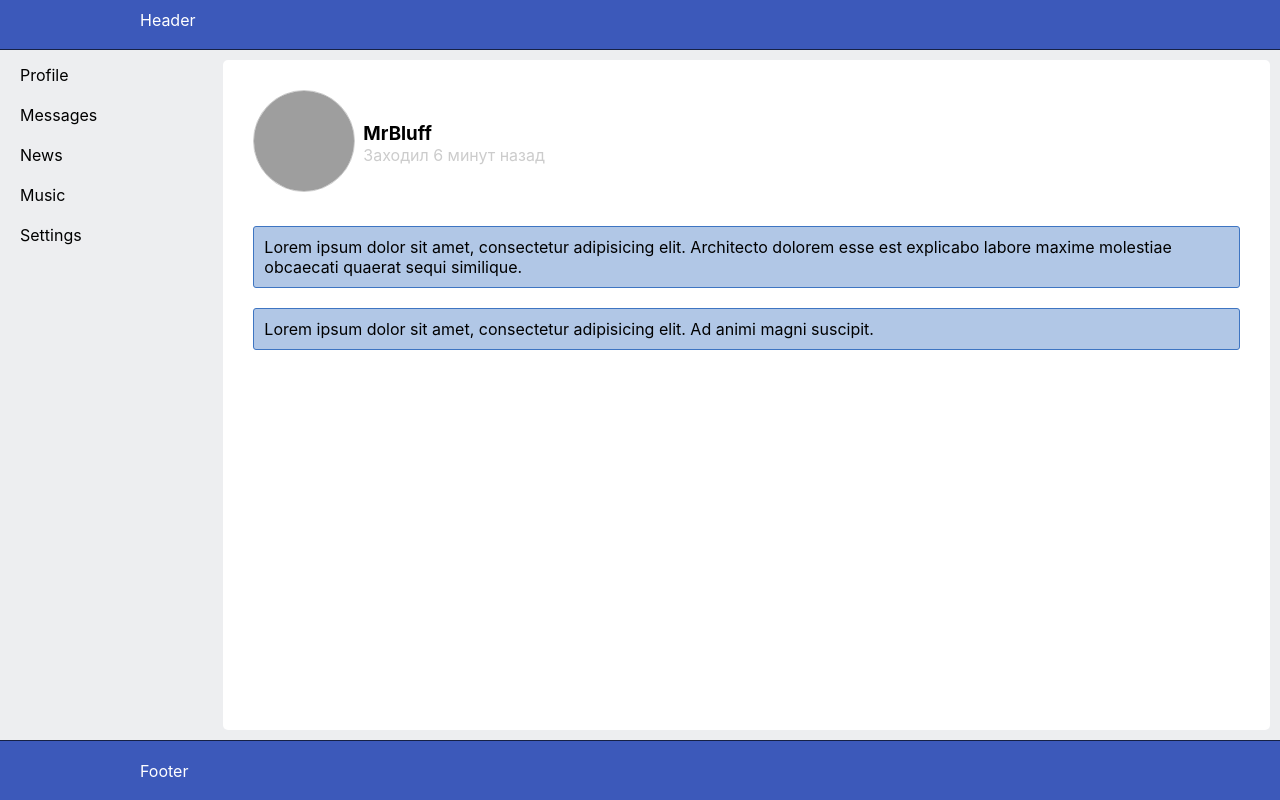
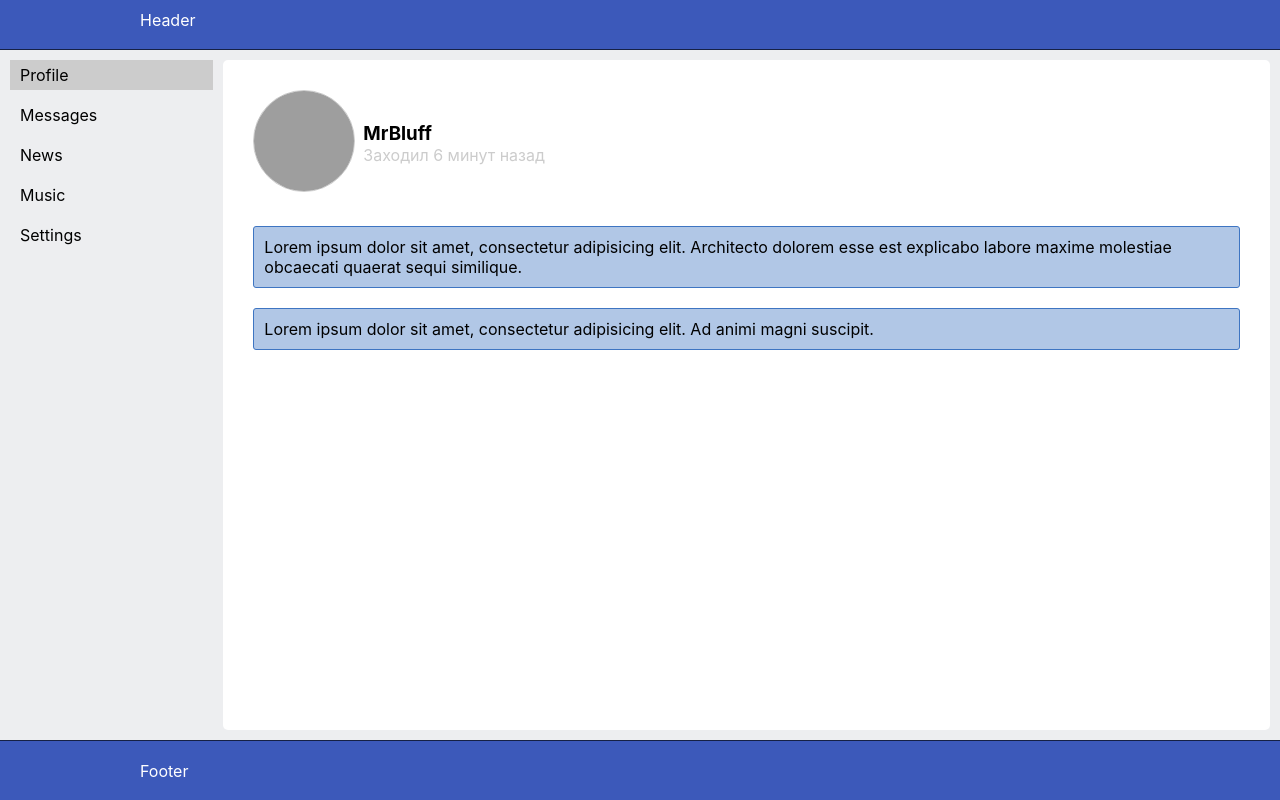
Before and after one commit to vadimnevinskiy/kama, a React (Create React App) app: page / in a window 1280 px wide. Built offline with nearby package versions, Linux system fonts and the light colour scheme; grey boxes are pictures that could not be loaded.

Commit message:
L#14 CSS: Added active menu item

```diff
--- a/src/components/Navbar.jsx
+++ b/src/components/Navbar.jsx
@@ -4,7 +4,7 @@ import classes from './Navbar.module.css';
 const Navbar = () => {
     return (
         <nav className={classes.navbar}>
-            <a href="#" className={classes.navbar__item}>Profile</a>
+            <a href="#" className={`${classes.navbar__item} ${classes.navbar__item_active}`}>Profile</a>
             <a href="#" className={classes.navbar__item}>Messages</a>
             <a href="#" className={classes.navbar__item}>News</a>
             <a href="#" className={classes.navbar__item}>Music</a>
--- a/src/components/Navbar.module.css
+++ b/src/components/Navbar.module.css
@@ -12,3 +12,7 @@
 .navbar__item:hover{
     background-color: #cccccc;
 }
+.navbar__item_active{
+    background-color: #cccccc;
+    cursor: auto;
+}
```
Also changed, not shown: 1 other file (tests, documents, lock files or other folders).
